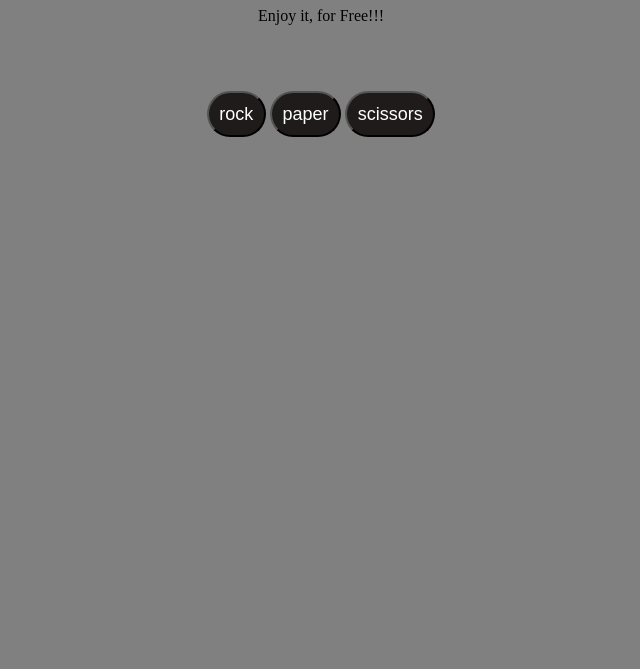
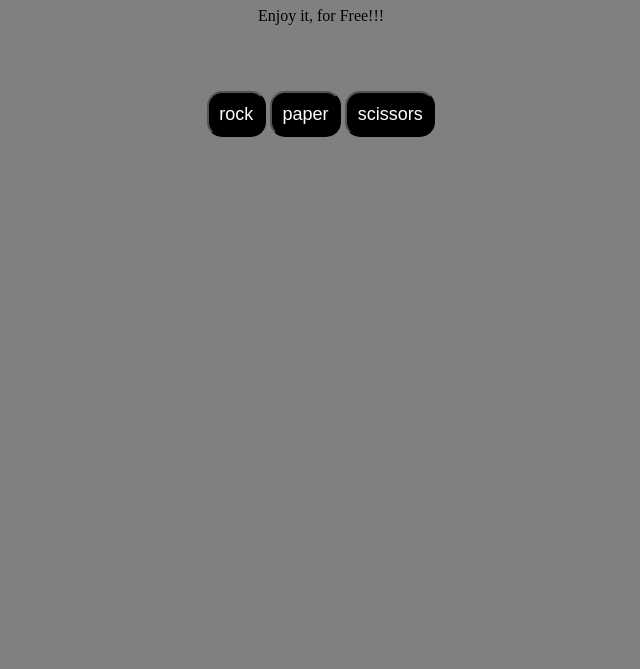
Before and after one commit to LucianoWerle/RockPaperScissors, a plain HTML site: page index.html in a window 1280 px wide. Shown: the part 131-800 px from the top of the page, without its empty margins (319-959 px from the left). Drawn offline with Linux system fonts and the light colour scheme.

Commit message:
Add files via upload

```diff
--- a/style.css
+++ b/style.css
@@ -5,12 +5,12 @@ body {
 }
 
 input {
-  background-color: rgb(31, 27, 27);
+  background-color: black;
   padding: 1%;
   font-size: large;
   size: 100px;
   color: white;
-  border-radius: 50px;
+  border-radius: 15px;
 }
 
 .section {
```
